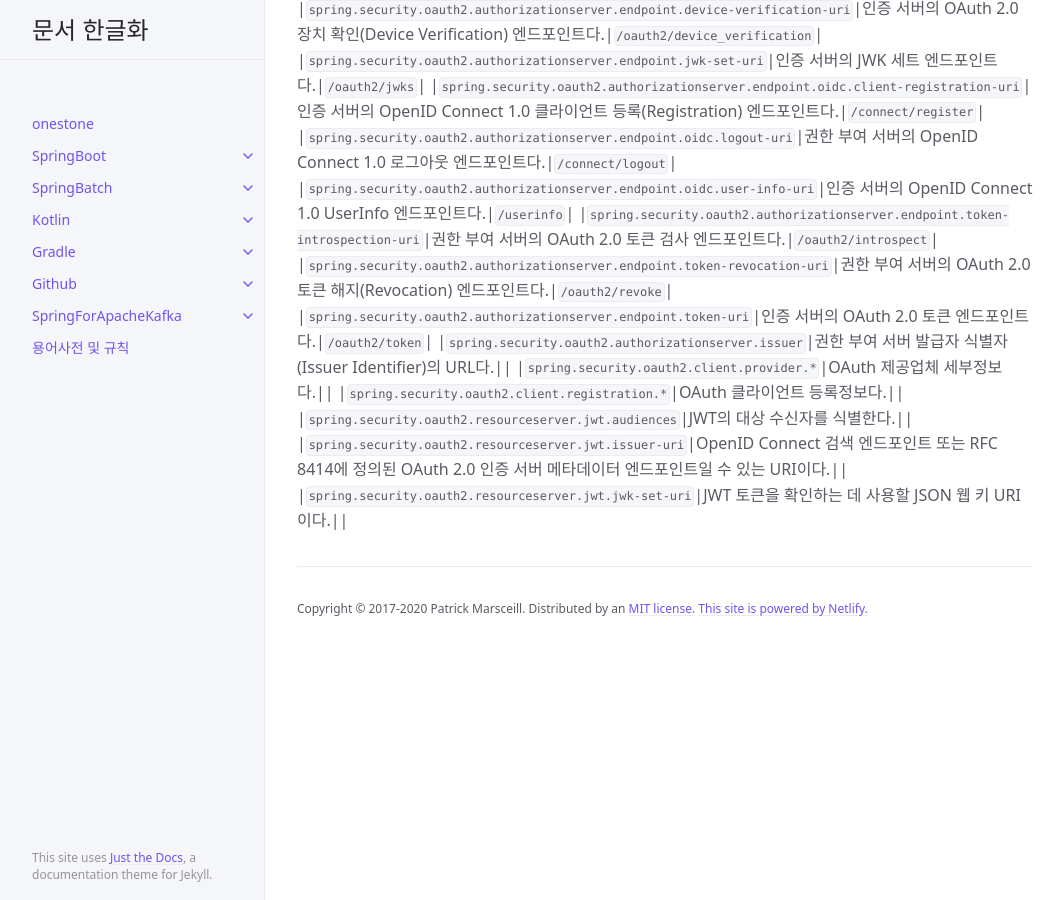
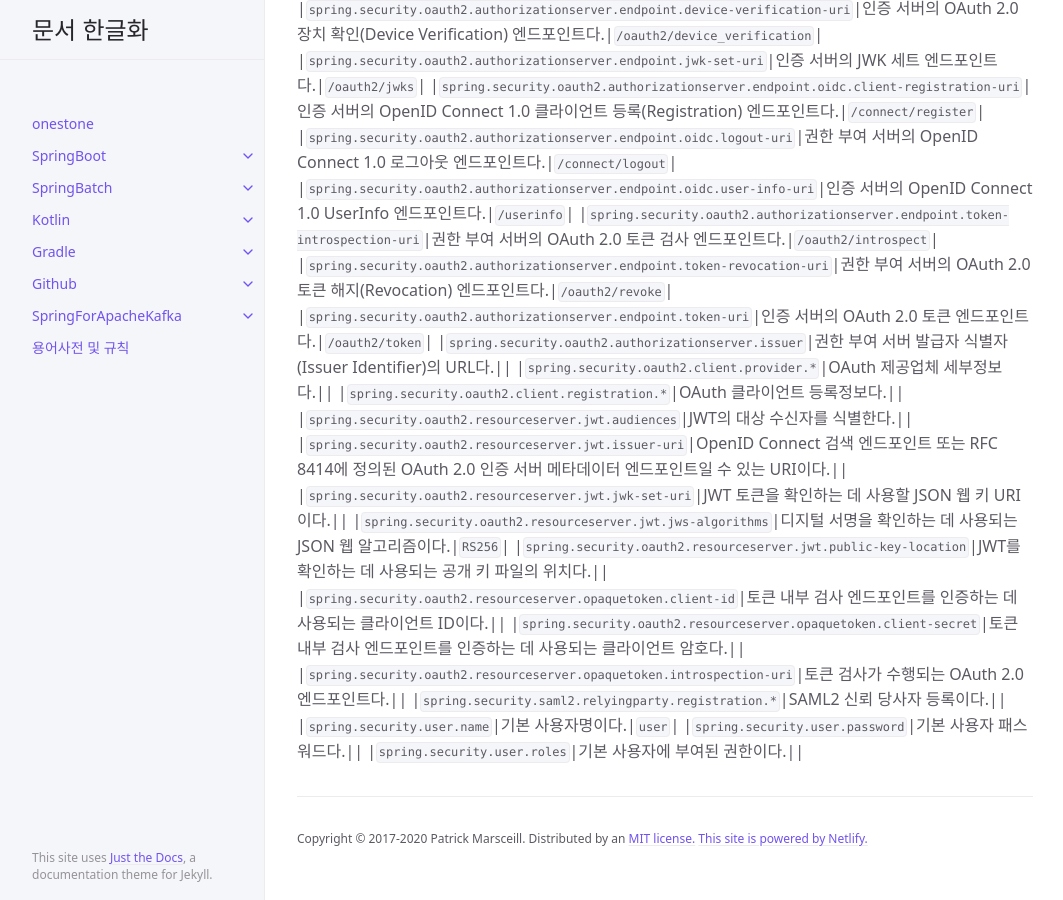
Before and after one commit to onestone9900/onestone9900.github.io, a Jekyll site: the page built from docs/spring_boot/3.1.1/spring_boot/19.appendices.md, in a window 1280 px wide and 900 px high, scrolled down 68653 px. Shown: the whole window, without its empty margins (107-1170 px from the left). Built offline with Jekyll 4.4.1, drawn with Linux system fonts in a browser that asks for light colours.

Commit message:
docs: spring boot - ## .A.12. 시큐리티 프로퍼티(Security Properties)

```diff
--- a/docs/spring_boot/3.1.1/spring_boot/19.appendices.md
+++ b/docs/spring_boot/3.1.1/spring_boot/19.appendices.md
@@ -1251,3 +1251,12 @@ nav_order: 19
 |`spring.security.oauth2.resourceserver.jwt.audiences`|JWT의 대상 수신자를 식별한다.||
 |`spring.security.oauth2.resourceserver.jwt.issuer-uri`|OpenID Connect 검색 엔드포인트 또는 RFC 8414에 정의된 OAuth 2.0 인증 서버 메타데이터 엔드포인트일 수 있는 URI이다.||
 |`spring.security.oauth2.resourceserver.jwt.jwk-set-uri`|JWT 토큰을 확인하는 데 사용할 JSON 웹 키 URI이다.||
+|`spring.security.oauth2.resourceserver.jwt.jws-algorithms`|디지털 서명을 확인하는 데 사용되는 JSON 웹 알고리즘이다.|`RS256`|
+|`spring.security.oauth2.resourceserver.jwt.public-key-location`|JWT를 확인하는 데 사용되는 공개 키 파일의 위치다.||
+|`spring.security.oauth2.resourceserver.opaquetoken.client-id`|토큰 내부 검사 엔드포인트를 인증하는 데 사용되는 클라이언트 ID이다.||
+|`spring.security.oauth2.resourceserver.opaquetoken.client-secret`|토큰 내부 검사 엔드포인트를 인증하는 데 사용되는 클라이언트 암호다.||
+|`spring.security.oauth2.resourceserver.opaquetoken.introspection-uri`|토큰 검사가 수행되는 OAuth 2.0 엔드포인트다.||
+|`spring.security.saml2.relyingparty.registration.*`|SAML2 신뢰 당사자 등록이다.||
+|`spring.security.user.name`|기본 사용자명이다.|`user`|
+|`spring.security.user.password`|기본 사용자 패스워드다.||
+|`spring.security.user.roles`|기본 사용자에 부여된 권한이다.||
```
